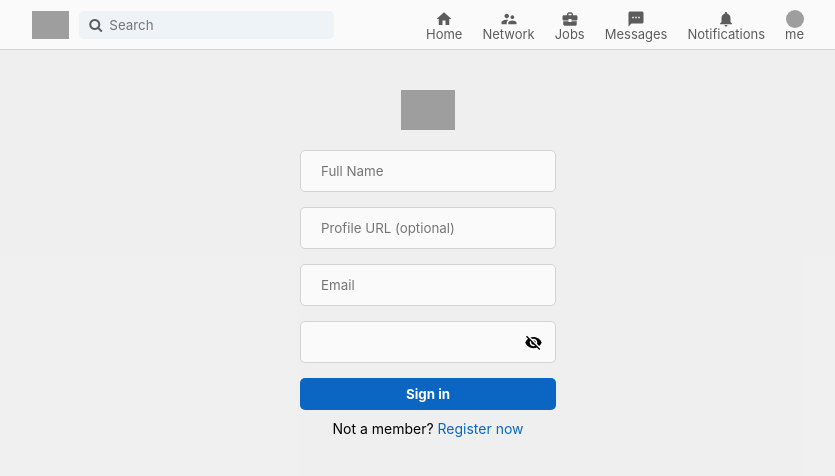
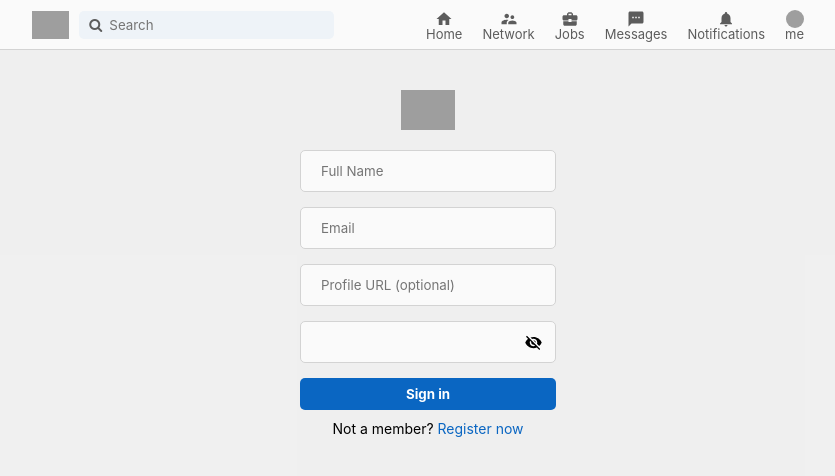
Before and after one commit to smissah/linkedin-react-clone, a React (Create React App) app: page / in a window 1280 px wide. Shown: the top 476 px of the page, without its empty margins (212-1047 px from the left). Built offline with nearby package versions, Linux system fonts and the light colour scheme; no server answers; the database is empty; grey boxes are pictures that could not be loaded.

Commit message:
added onchange to form fields

```diff
--- a/src/components/Login/Login.jsx
+++ b/src/components/Login/Login.jsx
@@ -9,6 +9,7 @@ const Login = () => {
   const [name, setName] = useState("");
   const [email, setEmail] = useState("");
   const [password, setPassword] = useState("");
+  const [profilePic, setProfilePic] = useState("");
 
   //functions
 
@@ -20,8 +21,20 @@ const Login = () => {
     setVisibility(!visibility);
   };
 
-  const register = () => {
+  const handleRegister = () => {
     console.log("register user");
+    if (!name) {
+      return alert("Please enter your full name");
+    }
+
+    auth.createUserWithEmailAndPassword(email, password).then((userAuth) => {
+      userAuth.user.updateProfile({
+        //left are keys for firebase - dont change this
+
+        displayName: name,
+        photoUrl: profilePic,
+      });
+    });
   };
 
   //----------------------------------
@@ -39,13 +52,19 @@ const Login = () => {
           onChange={(e) => setName(e.target.value)}
           placeholder="Full Name"
         />
-        <input type="text" text="" placeholder="Profile URL (optional)" />
         <input
           type="email"
           placeholder="Email"
           value={email}
           onChange={(e) => setEmail(e.target.value.trim())}
         />
+        <input
+          type="text"
+          value={profilePic}
+          onChange={(e) => setProfilePic(e.target.value)}
+          placeholder="Profile URL (optional)"
+        />
+
         <div className="pass">
           <div className="visibility" onClick={toggleVisibility}>
             {visibility ? (
@@ -72,7 +91,7 @@ const Login = () => {
 
       <p>
         Not a member? {"  "}
-        <span className="login__register" onClick={register}>
+        <span className="login__register" onClick={handleRegister}>
           Register now
         </span>
       </p>
--- a/src/features/userSlice.js
+++ b/src/features/userSlice.js
@@ -3,7 +3,7 @@ import { createSlice } from "@reduxjs/toolkit";
 export const userSlice = createSlice({
   name: "user",
   initialState: {
-    user: true,
+    user: null,
   },
   reducers: {
     login: (state, action) => {
```
